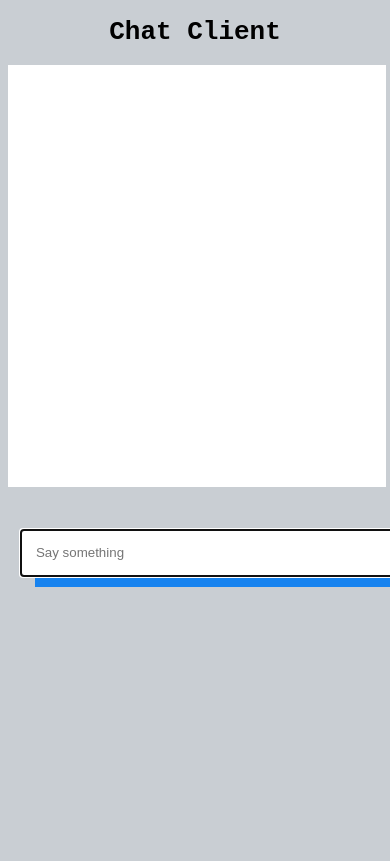
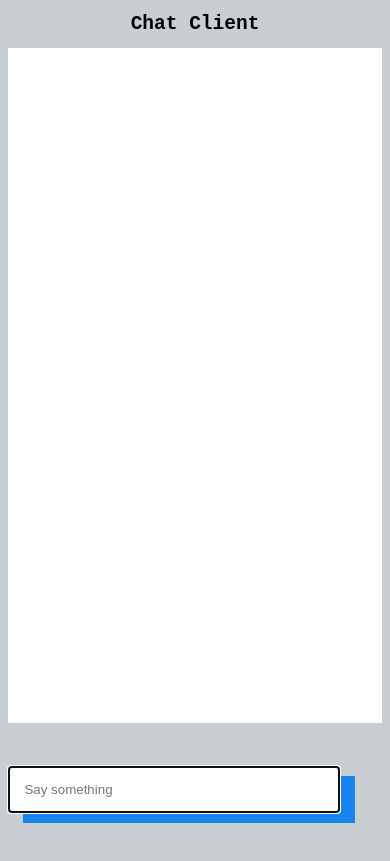
Before and after one commit to NeilBotelho/IRCish, a plain HTML site: page index.html in a window 390 px wide. Drawn offline with Linux system fonts and the light colour scheme.

Commit message:
Correct websocket url

```diff
--- a/index.html
+++ b/index.html
@@ -1,15 +1,16 @@
 <!DOCTYPE html>
 <html>
 	<head>
+		<meta content="width=device-width, initial-scale=1" name="viewport" />
 		<meta content="text/html;charset=utf-8" http-equiv="Content-Type">
 		<meta content="utf-8" http-equiv="encoding">
 		<title>Ws test</title>
 
 	</head>
 	<body>
-		<h1 > Chat Client</h1>
+		<h1 id="header" > Chat Client</h1>
 		<div class="message-div">
-			<p id="message-display" contenteditable></p>
+			<p id="message-display"></p>
 		</div>
 		<div class="input-div">
 			<input type="text" id="input-field" placeholder="Say something" maxlength="250" rows=4s autofocus></input>
@@ -19,22 +20,26 @@
 				height: 100%;
 				background-color:#c9ced3;
 			}
-			h1{
+			#header{
 			 	text-align:center;
 			 	font-family: monospace;
+			 	font-size:3vw;
 			}
 			.message-div{
 				height:50vh;
-				width:97vw;
+				/*width:97vw;*/
 				margin:auto;
 				background-color:white;
-				overflow-y: scroll
+				overflow-y: scroll;
+				font-size: 1.1vw;
 			}
 
 			.input-div{
-				margin:auto;
+				/*margin:auto;*/
+				float:left;
 				margin-top:5vh;
-				width:90vw;
+				/*margin-right:3vh;*/
+				width:80%;
 			}
 			#input-field{
 				box-shadow: 15px 10px #1783ef;
@@ -44,6 +49,18 @@
 			#error{
 				color:red;
 			}
+			@media (max-width:600px){
+				#header{
+					font-size:5vw;
+				}
+				.message-div{
+					font-family:Helvetica;
+					font-size:5vw;
+					height:80vh;
+				}
+
+       	 	}
+
 		</style>
 	</body>
 
@@ -92,7 +109,7 @@
 		}
 
 		// Create websocket and register handlers
-		ws = new WebSocket("wss:localhost:8000/ws");
+		ws = new WebSocket("ws://localhost:8000/ws");
 		ws.onerror=function(event){
 			displayError()
 		}
```
